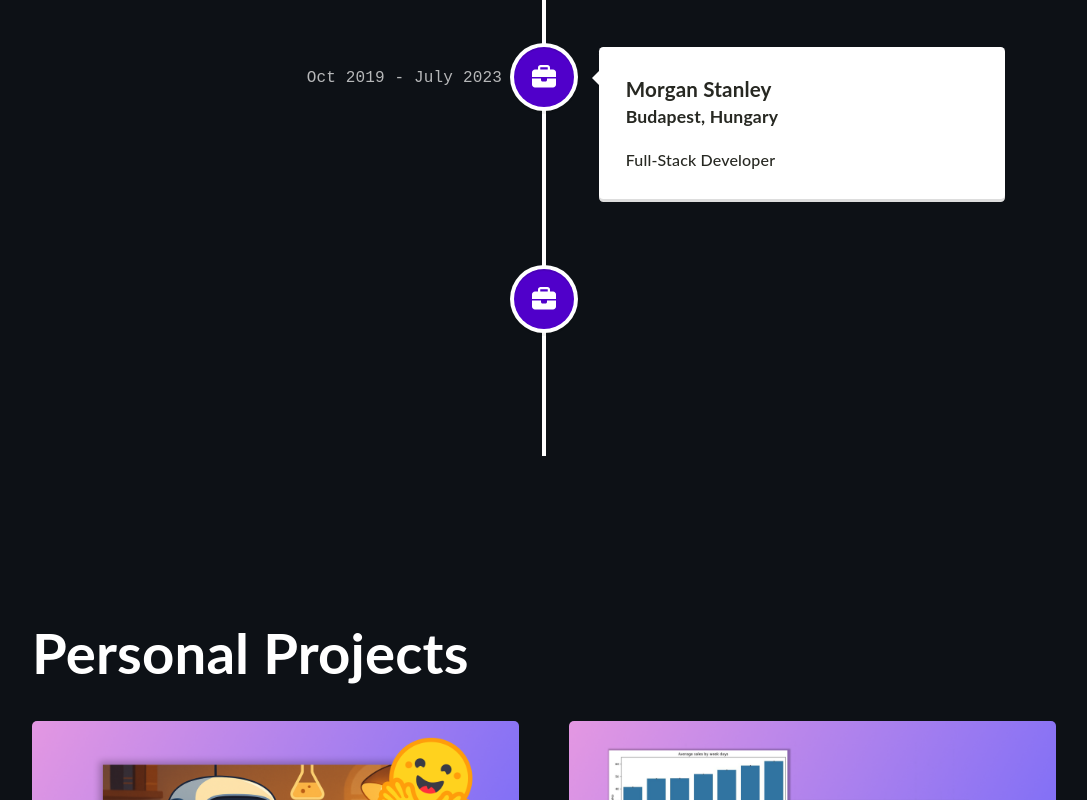
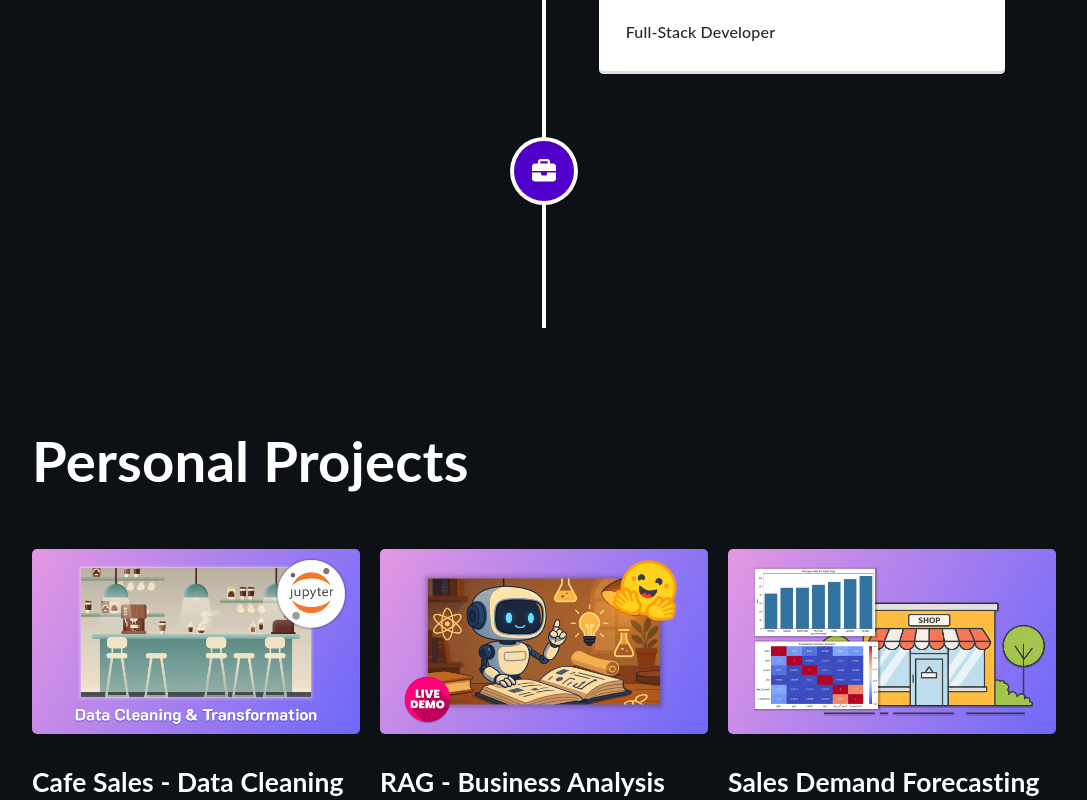
Before and after one commit to DanielSzakacs/my_portfolio, a React (Vite) app: page / in a window 1280 px wide. Shown: the part 2000-2800 px from the top of the page, without its empty margins (96-1183 px from the left). Built offline with nearby package versions, Linux system fonts and the light colour scheme.

Commit message:
new project added to the project list, css updated

```diff
--- a/src/assets/styles/Expertise.scss
+++ b/src/assets/styles/Expertise.scss
@@ -1,5 +1,5 @@
 .skills-container {
-    padding: 5% 10%;
+  padding: 0% 10%;
   display: flex;
   flex-direction: column;
   text-align: left;
@@ -27,7 +27,7 @@
   height: 25px !important;
 
   span {
-        font-family: 'Courier Prime', monospace;
+    font-family: "Courier Prime", monospace;
     color: rgb(39, 40, 34);
   }
 
--- a/src/assets/styles/Project.scss
+++ b/src/assets/styles/Project.scss
@@ -1,14 +1,15 @@
 .projects-container {
   display: flex;
   flex-direction: column;
-    padding: 5% 10%;
+  padding: 0% 10%;
   text-align: left;
 }
 
 .projects-container .projects-grid {
   display: grid;
-    grid-template-columns: repeat(2, 1fr);
-    grid-gap: 50px;
+  grid-template-columns: repeat(3, 1fr); /* három oszlop */
+  gap: 20px; /* opcionálisan térköz az elemek között */
+  margin-top: 20px;
 }
 
 .projects-container .projects-grid .project {
@@ -17,12 +18,13 @@
 
 .project h2:hover {
   text-decoration: underline;
-    transition: color .15s ease-in-out,background-color .15s ease-in-out,border-color .15s ease-in-out;
+  transition: color 0.15s ease-in-out, background-color 0.15s ease-in-out,
+    border-color 0.15s ease-in-out;
 }
 
 .zoom {
   border-radius: 5px;
-    transition: transform .2s;
+  transition: transform 0.2s;
   margin: 0 auto;
 }
 
--- a/src/components/Project.tsx
+++ b/src/components/Project.tsx
@@ -1,12 +1,13 @@
 // import mock09 from "../assets/images/mock09.png";
 import rag from "../assets/images/rag.png";
+import dirty_cafa_data from "../assets/images/cafe_dirty_data.png";
 import store from "../assets/images/store.png";
 import "../assets/styles/Project.scss";
 import GitHubIcon from "@mui/icons-material/GitHub";
 
 import Chip from "@mui/material/Chip";
 
-const ragTechStack = ["Python", "Pandas", "Numpy", "Gradio 5", "Transformers"];
+const ragTechStack = ["Python", "Pandas", "NumPy", "Gradio 5", "Transformers"];
 const salesDemandTechStack = [
   "Python",
   "Optuna",
@@ -15,12 +16,53 @@
   "Docker",
   "Pydantic",
 ];
+const dirtyCaffeeDataTechStack = ["Python", "Pandas", "NumPy", "Jupyter"];
 
 function Project() {
   return (
     <div className="projects-container" id="projects">
       <h1>Personal Projects</h1>
       <div className="projects-grid">
+        <div className="project">
+          <a
+            href="https://github.com/DanielSzakacs/PR1_DE_Cafe_Sales_data_cleaning"
+            target="_blank"
+            rel="noreferrer"
+          >
+            <img
+              src={dirty_cafa_data}
+              className="zoom"
+              alt="thumbnail"
+              width="100%"
+            />
+          </a>
+          <a
+            href="https://github.com/DanielSzakacs/PR1_DE_Cafe_Sales_data_cleaning"
+            target="_blank"
+            rel="noreferrer"
+          >
+            <h2>Cafe Sales - Data Cleaning & Feature Engineering</h2>
+          </a>
+          <p>
+            This project demonstrates core data cleaning and feature engineering
+            techniques using a small-scale, intentionally "dirty" dataset.
+          </p>
+          <div className="flex-chips">
+            <span className="chip-title">Tech stack:</span>
+            {dirtyCaffeeDataTechStack.map((label, index) => (
+              <Chip key={index} className="chip" label={label} />
+            ))}
+          </div>
+          <p>
+            <a
+              href="https://github.com/DanielSzakacs/PR1_DE_Cafe_Sales_data_cleaning"
+              target="_blank"
+              rel="noreferrer"
+            >
+              <GitHubIcon />
+            </a>
+          </p>
+        </div>
         <div className="project">
           <a
             href="https://huggingface.co/spaces/DanielSokach/RAG"
```
Also changed, not shown: src/assets/images/cafe_dirty_data.png (added). Lines whose indentation alone changed are shown as unchanged.
